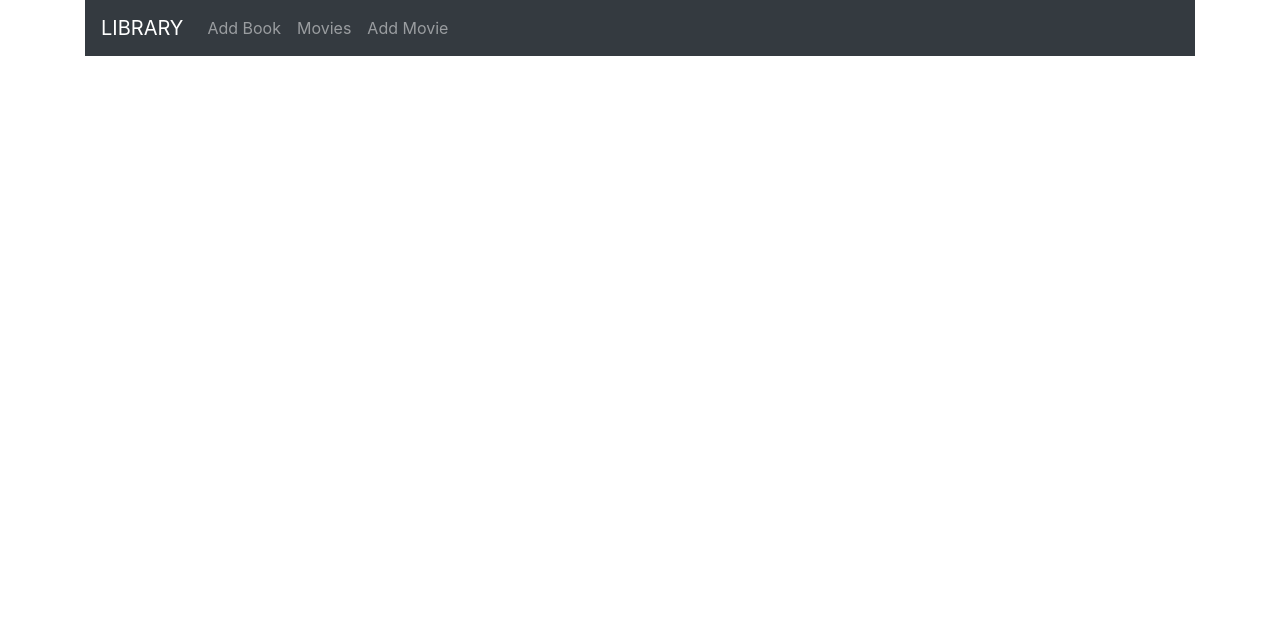
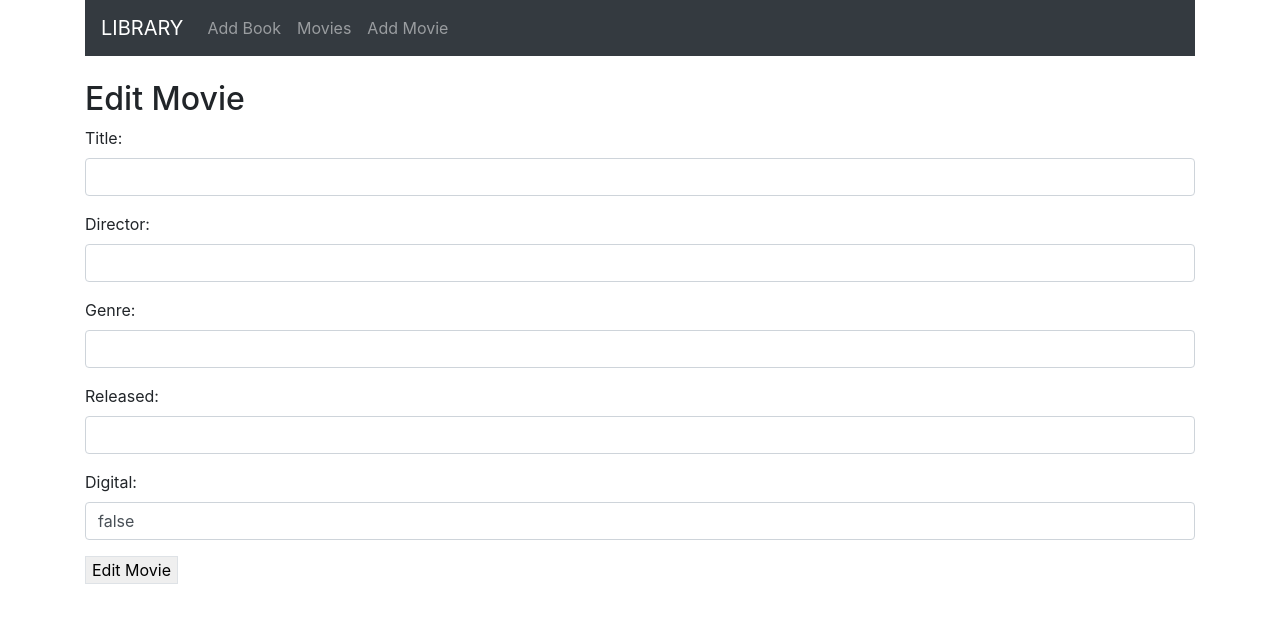
Before and after one commit to WRNoble/Library-MERN, a React (Create React App) app in the folder client/: page /updatemovie/1 in a window 1280 px wide. Shown: the top 622 px of the page. Built offline with nearby package versions, Linux system fonts and the light colour scheme; no server answers.

Commit message:
it works it LIVE

```diff
--- a/client/src/App.js
+++ b/client/src/App.js
@@ -9,6 +9,7 @@ import EditBook from "./components/editBook";
 import CreateBook from "./components/createBook";
 import MovieList from "./components/movieList";
 import CreateMovie from "./components/createMovie";
+import EditMovie from "./components/editMovie";
 
 function App() {
   return (
@@ -20,7 +21,7 @@ function App() {
         <Route path="/updatebook/:id" component={EditBook} />
         <Route path="/addbook" component={CreateBook} />
         <Route path="/movie" exact component={MovieList} />
-        {/* <Route path="/updatemovie/:id" exact component={EditMovie} /> */}
+        <Route path="/updatemovie/:id" exact component={EditMovie} />
         <Route path="/addmovie" component={CreateMovie} />
       </div>
     </Router>
--- a/client/src/components/editMovie.js
+++ b/client/src/components/editMovie.js
@@ -0,0 +1,155 @@
+import React, { Component } from "react";
+import axios from "axios";
+
+export default class EditMovie extends Component {
+  constructor(props) {
+    super(props);
+
+    this.onChangeTitle = this.onChangeTitle.bind(this);
+    this.onChangeDirector = this.onChangeDirector.bind(this);
+    this.onChangeGenre = this.onChangeGenre.bind(this);
+    this.onChangeReleased = this.onChangeReleased.bind(this);
+    this.onChangeDigital = this.onChangeDigital.bind(this);
+    this.onSubmit = this.onSubmit.bind(this);
+
+    this.state = {
+      title: "",
+      director: "",
+      genre: "",
+      released: "",
+      digital: false,
+    };
+  }
+
+  componentDidMount() {
+    axios
+      .get("http://localhost:5002/movies/movies" + this.props.match.params.id)
+      .then((response) => {
+        this.setState({
+          title: response.data.title,
+          director: response.data.director,
+          genre: response.data.genre,
+          released: response.data.released,
+          digital: response.data.digital,
+        });
+      })
+      .catch(function (error) {
+        console.log(error);
+      });
+  }
+
+  onChangeTitle(e) {
+    this.setState({
+      title: e.target.value,
+    });
+  }
+
+  onChangeDirector(e) {
+    this.setState({
+      director: e.target.value,
+    });
+  }
+
+  onChangeGenre(e) {
+    this.setState({
+      genre: e.target.value,
+    });
+  }
+
+  onChangeReleased(e) {
+    this.setState({
+      released: e.target.value,
+    });
+  }
+
+  onChangeDigital(e) {
+    this.setState({
+      digital: e.target.value,
+    });
+  }
+
+  onSubmit(e) {
+    e.preventDefault();
+    const movie = {
+      title: this.state.title,
+      director: this.state.director,
+      genre: this.state.genre,
+      released: this.state.released,
+      digital: this.state.digital,
+    };
+    console.log(movie);
+
+    axios
+      .post(
+        "http://localhost:5002/movies/updatemovie/" +
+          this.props.match.params.id,
+        movie
+      )
+      .then((response) => console.log(response.data));
+
+    window.location = "/movie";
+  }
+
+  render() {
+    return (
+      <div>
+        <h2>Edit Movie</h2>
+        <form onSubmit={this.onSubmit}>
+          <div className="form-group">
+            <label>Title: </label>
+            <input
+              type="text"
+              required
+              className="form-control"
+              value={this.state.title}
+              onChange={this.onChangeTitle}
+            />
+          </div>
+          <div className="form-group">
+            <label>Director: </label>
+            <input
+              type="text"
+              required
+              className="form-control"
+              value={this.state.director}
+              onChange={this.onChangeDirector}
+            />
+          </div>
+          <div className="form-group">
+            <label>Genre: </label>
+            <input
+              type="text"
+              required
+              className="form-control"
+              value={this.state.genre}
+              onChange={this.onChangeGenre}
+            />
+          </div>
+          <div className="form-group">
+            <label>Released: </label>
+            <input
+              type="number"
+              required
+              className="form-control"
+              value={this.state.released}
+              onChange={this.onChangeReleased}
+            />
+          </div>
+          <div className="form-group">
+            <label>Digital: </label>
+            <input
+              type="boolean"
+              required
+              className="form-control"
+              value={this.state.digital}
+              onChange={this.onChangeDigital}
+            />
+          </div>
+          <div>
+            <input type="submit" value="Edit Movie" className="border" />
+          </div>
+        </form>
+      </div>
+    );
+  }
+}
--- a/client/src/components/movieList.js
+++ b/client/src/components/movieList.js
@@ -32,7 +32,7 @@ export default class MovieList extends Component {
 
   componentDidMount() {
     axios
-      .get("http://localhost:5002/movies/")
+      .get("http://localhost:5002/movies/movies")
       .then((response) => {
         this.setState({ movies: response.data });
       })
```
